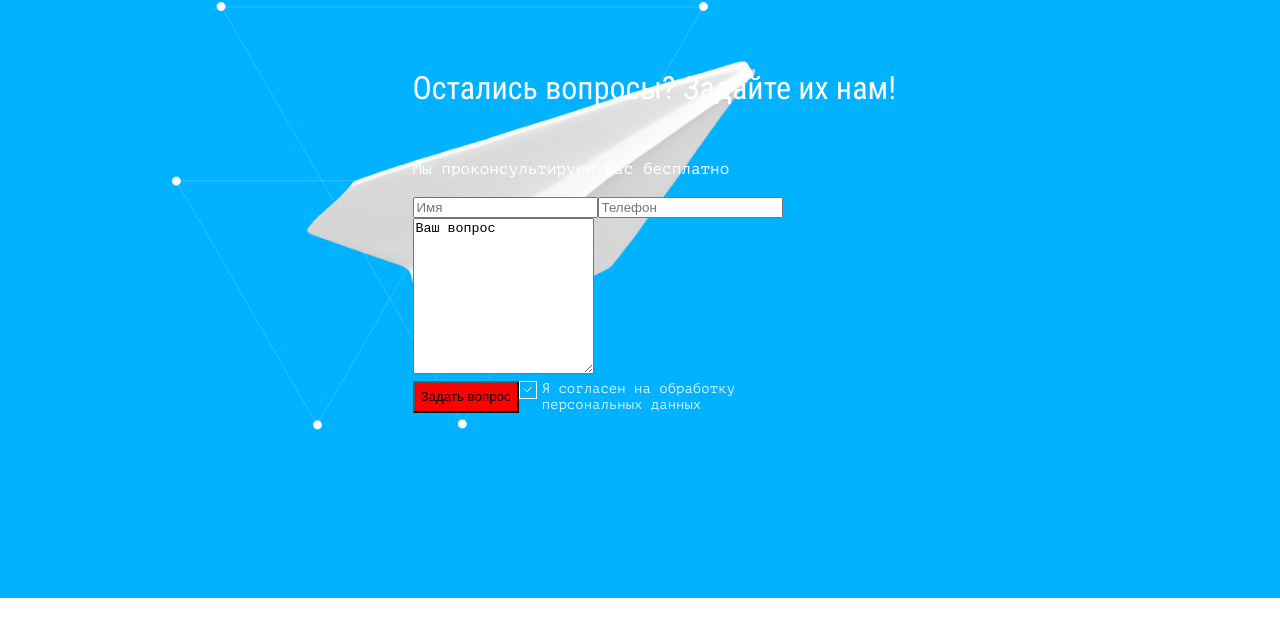
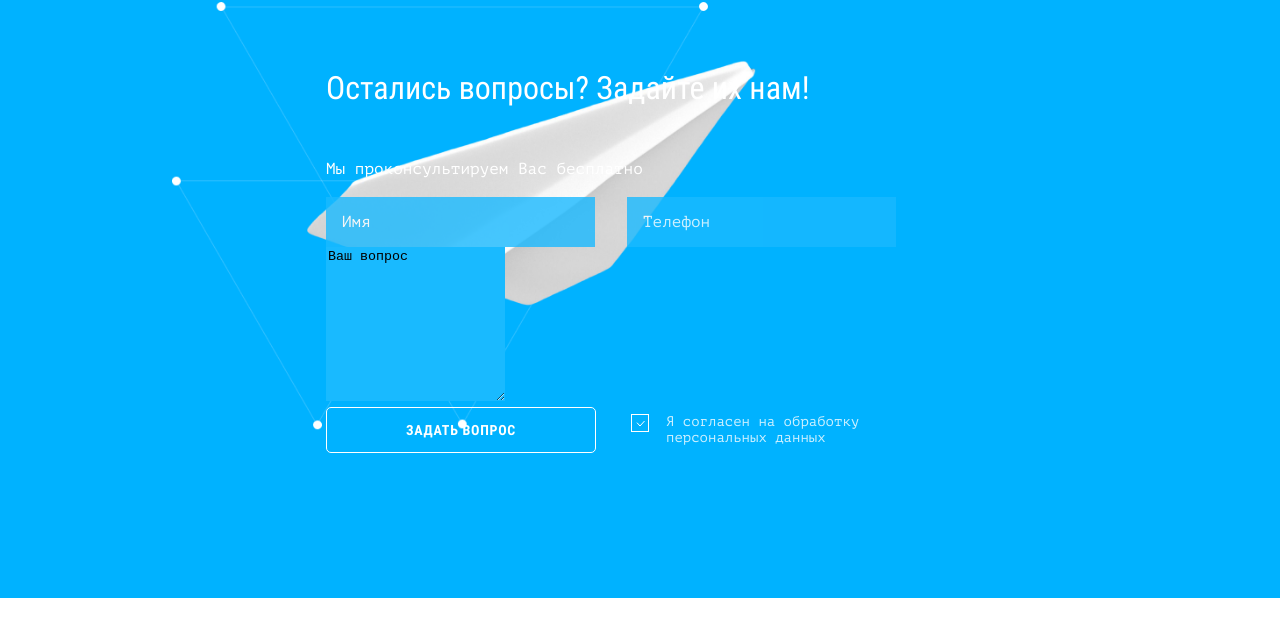
Before and after one commit to KseniaKrasilnikova/smart-device, a website: page source/index.html in a window 1280 px wide. Shown: the part 3840-4481 px from the top of the page. Drawn offline with nearby package versions, Linux system fonts and the light colour scheme; files that its build step writes are made by us from their sources; files whose address does not match are found by name.

Commit message:
doing form -inputs style

```diff
--- a/source/sass/blocks/form.scss
+++ b/source/sass/blocks/form.scss
@@ -31,46 +31,87 @@
   }
 }
 
-.form p {
-
-}
-
 .form__body {
   display: flex;
   flex-direction: column;
   justify-content: space-between;
+  width: 570px;
 }
 
 .form__required {
   display: flex;
   flex-direction: row;
   flex-wrap: wrap;
+  justify-content: space-between;
+  align-items: center;
+}
+
+.form__required input {
+  height: 50px;
+  width: 269px;
+  box-sizing: border-box;
+  font-size: 16px;
+  background-color: #19baff;
+  border: none;
+  opacity: 80%;
+  padding: 14px 16px;
+
+  &::placeholder {
+    color: #ffffff;
+    font-family: "PT Mono", "Courier", monospace;
+    font-style: normal;
+    font-weight: normal;
+    font-size: 16px;
+    line-height: 22px;
+  }
+
+  &:focus {
+    outline: none;
+  }
+
+  /*box-shadow: 0px 4px 4px rgba(0, 0, 0, 0.25);*/
+}
+
+.form__textarea textarea {
+  background-color: #19baff;
+  border: none;
 }
 
 .form__submit {
   display: flex;
   flex-direction: row;
   flex-wrap: wrap;
+  justify-content: space-between;
+  align-items: center;
 }
 
 
 .form__submit input {
-  background-color: red;
+  width: 270px;
+  padding: 14px 78px;
 
+  background: transparent;
+  border: 1px solid #ffffff;
+  border-radius: 5px;
+
+  font-family: "Roboto Condensed", "Arial", sans-serif;
+  font-weight: bold;
+  font-size: 14px;
+  line-height: 16px;
+  text-align: center;
+  letter-spacing: 0.05em;
+  text-transform: uppercase;
+  color: #ffffff;
 }
 
 .form__note {
   display: block;
   max-width: 230px;
-  margin-left: 23px;
+  margin-left: 35px;
 
   font-size: 14px;
   line-height: 16px;
   opacity: 80%;
-}
-
-.form__check {
-  max-width: 260px;
 }
 
 .form__check input {
@@ -90,7 +131,7 @@
   border: 1px solid #ffffff;
 }
 
-.form__check input:checked+ .form__tick {
+.form__check input:checked + .form__tick {
   background-image: url(../img/check.svg);
   background-repeat: no-repeat;
   background-position: center;
```
